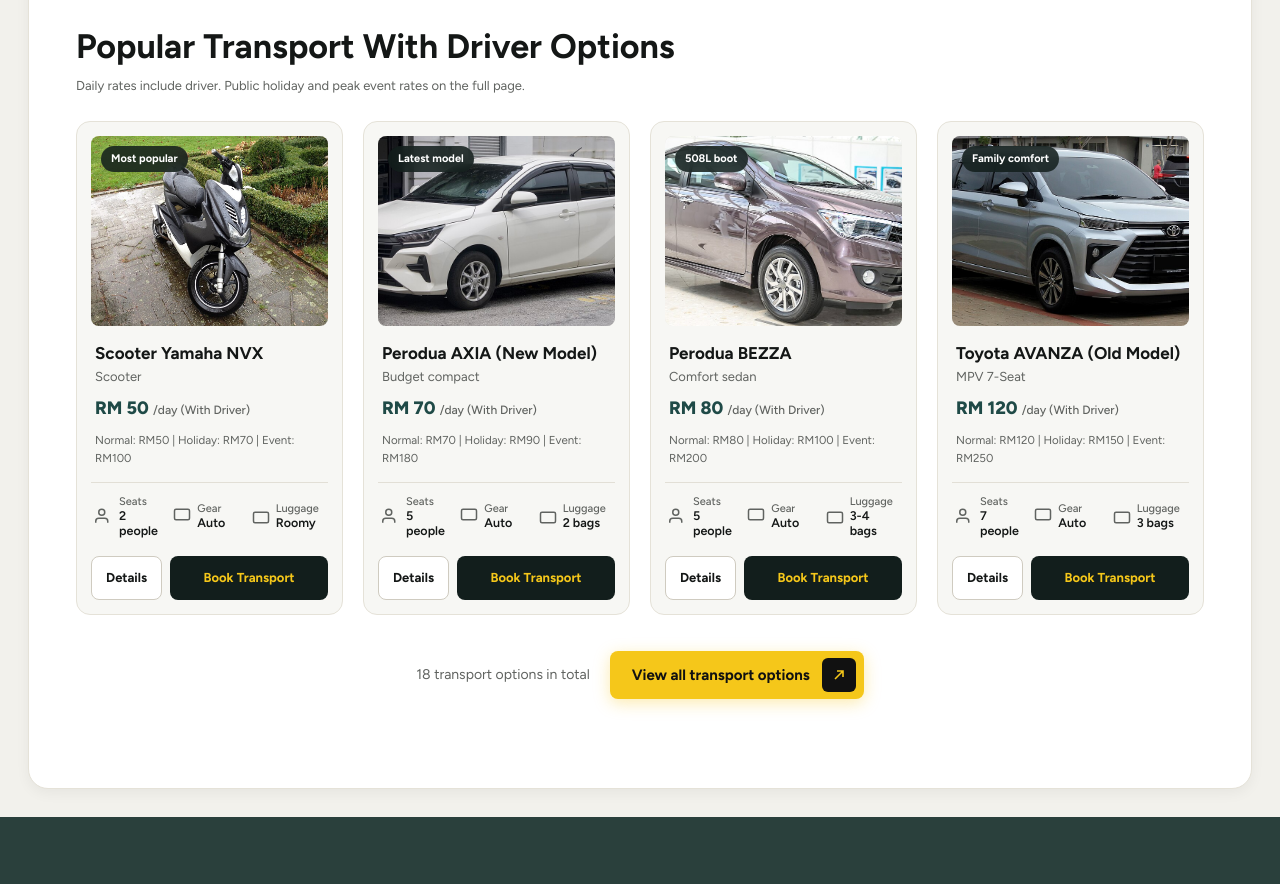
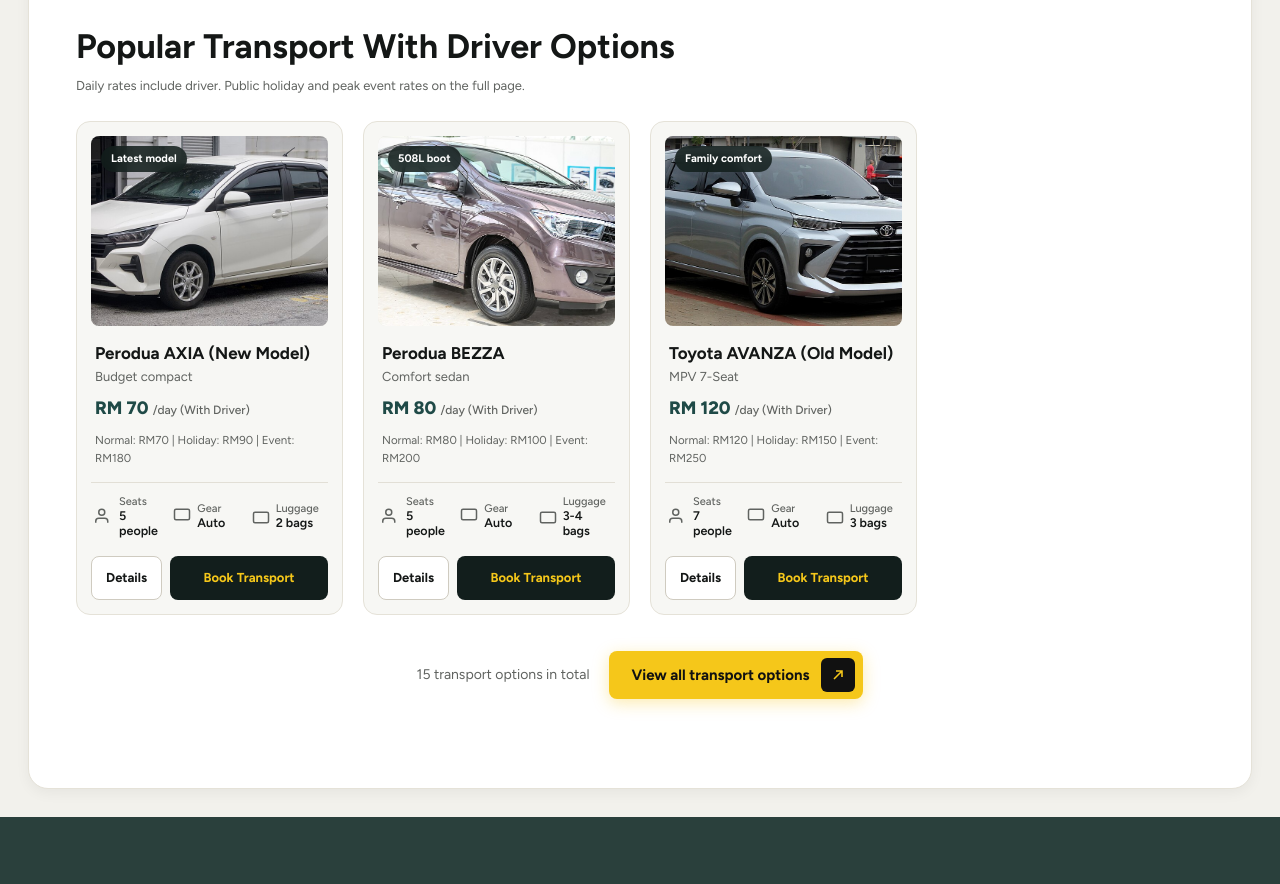
Before and after one commit to amichumelz/website-ibrahim, a plain HTML site: page index.html in a window 1280 px wide. Shown: the part 3360-4244 px from the top of the page. Drawn offline with Linux system fonts and the light colour scheme.

Commit message:
Remove scooter options and category

```diff
--- a/index.html
+++ b/index.html
@@ -2060,7 +2060,6 @@
   <button class="cat" type="button" data-quick="Family Package (Alza + Mangrove Tour)|320|combo|images/car_mpv.jpg"><span class="cat-img" style="background-image:url('images/car_mpv.jpg')"></span>Family<span class="sm mute">RM 320</span></button>
   <button class="cat" type="button" data-quick="Friends Package (Myvi + Island Hopping)|115|combo|images/act_island_hopping.jpg"><span class="cat-img" style="background-image:url('images/act_island_hopping.jpg')"></span>Friends<span class="sm mute">RM 115</span></button>
   <button class="cat" type="button" data-quick="VIP Group Package (Vellfire + Sunset Cruise)|730|combo|images/car_luxury.jpg"><span class="cat-img" style="background-image:url('images/car_luxury.jpg')"></span>VIP Groups<span class="sm mute">RM 730</span></button>
-  <button class="cat" type="button" data-quick="Pantai Cenang Scooter Trip|70|combo|images/scooter.jpg"><span class="cat-img" style="background-image:url('images/scooter.jpg')"></span>Scooter Trip<span class="sm mute">RM 70</span></button>
 </div>
 </div>
 
@@ -2427,17 +2426,13 @@
   // =========================================================
   var vehCats = [
     { id:'all', label:['Semua Kenderaan','All transport'] },
-    { id:'scooter', label:['Scooter / Motor','Scooters'] },
     { id:'kompak', label:['Kompak','Compact'] },
     { id:'sedan', label:'Sedan' },
     { id:'mpv', label:['MPV & Van','MPV & Van'] },
     { id:'vip', label:['SUV, 4x4 & VIP','SUV, 4x4 & VIP'] }
   ];
-  var P2 = ['2 Orang','2 people'], P5 = ['5 Orang','5 people'], P7 = ['7 Orang','7 people'];
+  var P5 = ['5 Orang','5 people'], P7 = ['7 Orang','7 people'];
   var vehicles = [
-    { id:'sc_avantiz', file:'scooter-avantiz.jpg', name:'Scooter Yamaha AVANTIZ', cat:'scooter', catLabel:['Scooter / Motor','Scooter'], tag:['Jimat & Pantas','Cheap & quick'], seats:P2, trans:'Auto', luggage:'Helmet Box', pNorm:35, pPub:50, pEvent:80 },
-    { id:'sc_nvx', file:'scooter-nvx.jpg', best:true, name:'Scooter Yamaha NVX', cat:'scooter', catLabel:['Scooter / Motor','Scooter'], tag:['Paling Popular','Most popular'], seats:P2, trans:'Auto', luggage:['Ruang Luas','Roomy'], pNorm:50, pPub:70, pEvent:100 },
-    { id:'sc_adv', file:'scooter-adv.jpg', name:'Scooter Honda ADV', cat:'scooter', catLabel:['Scooter / Motor','Scooter'], tag:'Adventure Touring', seats:P2, trans:'Auto', luggage:['Ruang Luas','Roomy'], pNorm:70, pPub:90, pEvent:120 },
 
     { id:'c_axia_old', file:'axia-old.jpg', name:'Perodua AXIA (Old Model)', cat:'kompak', catLabel:['Kompak Jimat','Budget compact'], tag:['Ekonomi Jimat','Budget pick'], seats:P5, trans:'Auto', luggage:['2 Beg','2 bags'], pNorm:60, pPub:80, pEvent:150 },
     { id:'c_axia_new', file:'axia-new.jpg', best:true, name:'Perodua AXIA (New Model)', cat:'kompak', catLabel:['Kompak Jimat','Budget compact'], tag:['Model Terkini','Latest model'], seats:P5, trans:'Auto', luggage:['2 Beg','2 bags'], pNorm:70, pPub:90, pEvent:180 },
@@ -2508,7 +2503,7 @@
   // =========================================================
   // RENDER: VEHICLES
   // =========================================================
-  var catFallback = { scooter:'images/scooter.jpg', kompak:'images/car_compact.jpg', sedan:'images/car_sedan.jpg', mpv:'images/car_mpv.jpg', vip:'images/car_luxury.jpg' };
+  var catFallback = { kompak:'images/car_compact.jpg', sedan:'images/car_sedan.jpg', mpv:'images/car_mpv.jpg', vip:'images/car_luxury.jpg' };
   function carPhoto(v){
     var fb = catFallback[v.cat] || 'images/rent_hero.jpg';
     return '<div class="ph" aria-hidden="true"><svg aria-hidden="true"><use href="#i-car"/></svg></div>' +
```
